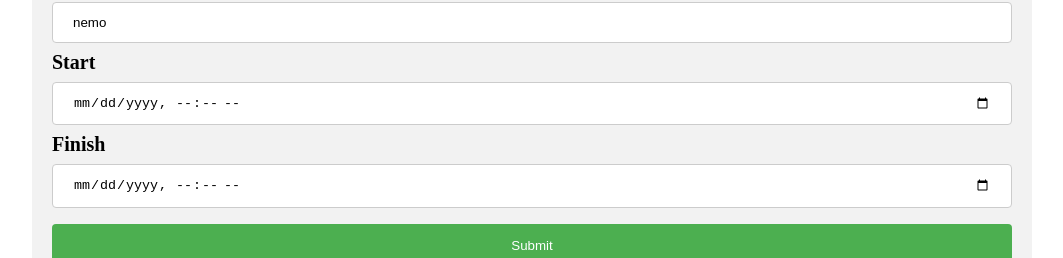
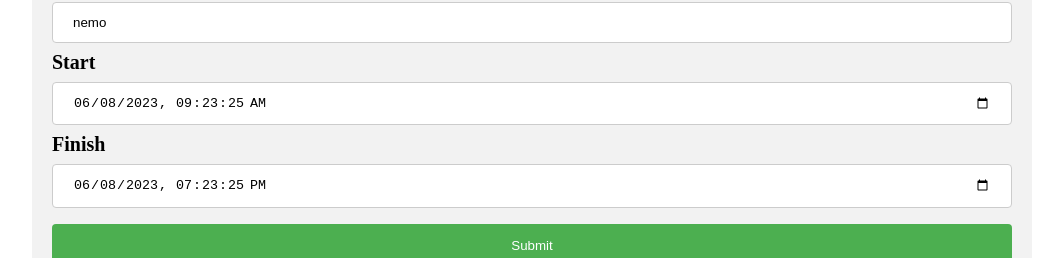
Before and after one commit to laricko/time-manager-client, a Next.js app: page / in a window 1280 px wide. Both pictures are taken after a click on the element 640 px from the left and 155 px from the top of the page. Shown: the part 239-497 px from the top of the page, without its empty margins (108-1171 px from the left). Built offline with nearby package versions, Linux system fonts and the light colour scheme.

Commit message:
fix popup

```diff
--- a/app/Main/TaskEdit/TaskEdit.tsx
+++ b/app/Main/TaskEdit/TaskEdit.tsx
@@ -1,6 +1,12 @@
 import style from "./TaskEdit.module.css";
 
 export default function TaskEdit({ task, setShowTaskCard }) {
+  let start = task.start
+    ? new Date(task.start).toISOString().split(".")[0]
+    : "";
+  let finish = task.finish
+    ? new Date(task.finish).toISOString().split(".")[0]
+    : "";
   return (
     <div className={style.CardEdit}>
       <button className={style.xBtn} onClick={() => setShowTaskCard(false)}>
@@ -28,7 +34,7 @@ export default function TaskEdit({ task, setShowTaskCard }) {
           <input
             className={style.CardDataInputData}
             type="datetime-local"
-            defaultValue={task.start}
+            defaultValue={start}
           />
         </label>
         <label className={style.formLabel}>
@@ -36,7 +42,7 @@ export default function TaskEdit({ task, setShowTaskCard }) {
           <input
             className={style.CardDataInputData}
             type="datetime-local"
-            defaultValue={task.finish}
+            defaultValue={finish}
           />
         </label>
         <button type="submit" className={style.SubmitCardBtn}>
```
